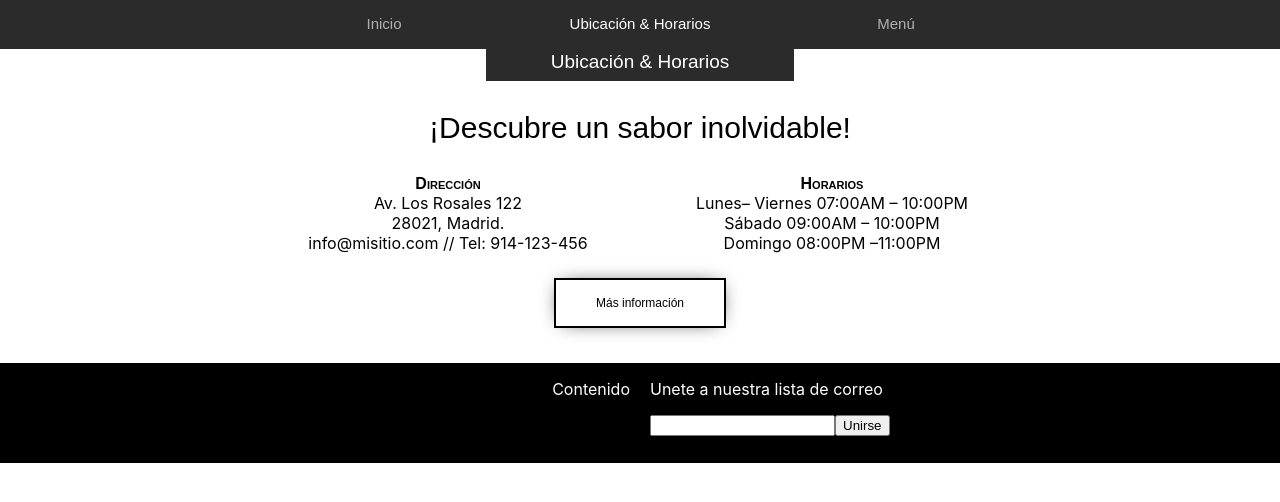
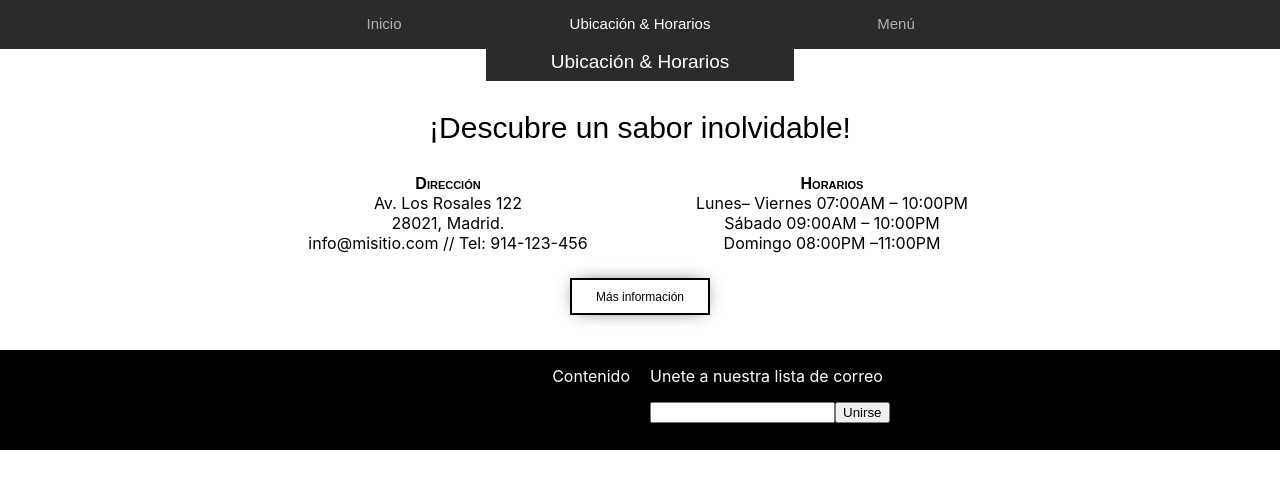
Before and after one commit to ProgrmadoresChidos/web-react-app-taco, a React (Create React App) app: page / in a window 1280 px wide. Shown: the top 502 px of the page. Built offline with nearby package versions, Linux system fonts and the light colour scheme.

Commit message:
change button size

```diff
--- a/src/components/address/address.css
+++ b/src/components/address/address.css
@@ -67,7 +67,7 @@
     font-family: var(--font-family-sans);
     font-size: 12px;
     text-decoration: none;
-    padding: 2vh 5vh;
+    padding: .8em 2em;
     color: var(--color-text-black);
     border: 2px solid var(--color-text-black);
     background-color: var(--color-text-white);
```
